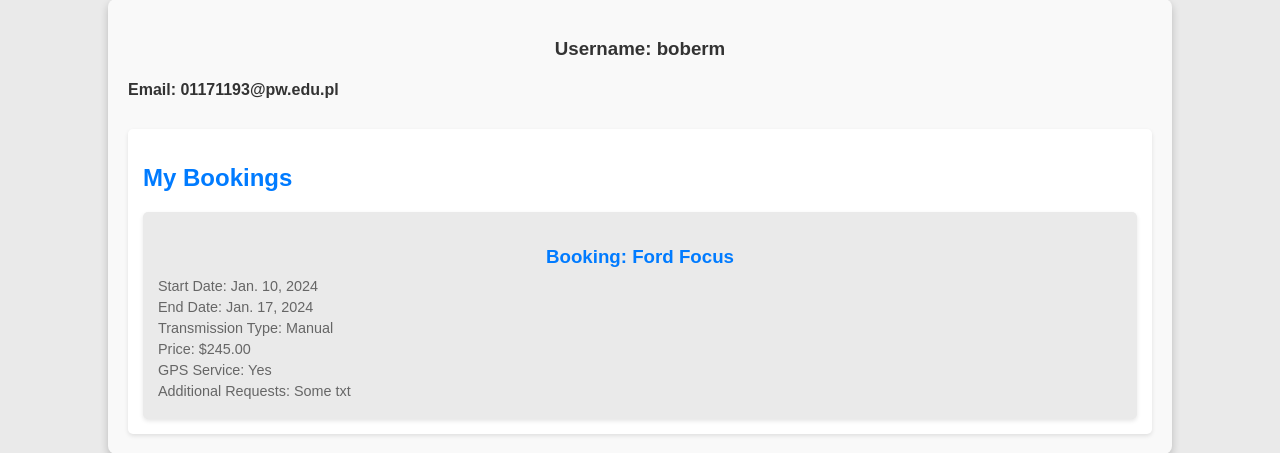
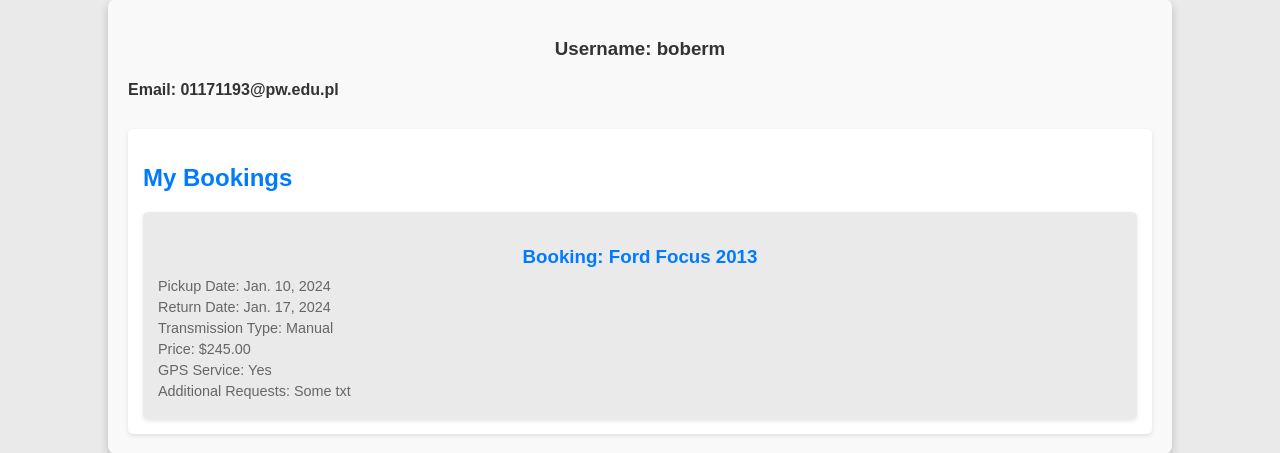
Before and after one commit to Bober123713/WebAppsDjangoProject, a Django app: page /register/profile/ in a window 1280 px wide. Shown: the part 124-577 px from the top of the page. Run offline with Django 5.2, Linux system fonts and the light colour scheme; a user stored in the database is signed in; data comes from the database, SQL or seed files in the repository.

Commit message:
Proper naming in booking display

```diff
--- a/Accounts/templates/user_profile.html
+++ b/Accounts/templates/user_profile.html
@@ -16,9 +16,9 @@
         <div class="bookings">
             {% for booking in user.booking_set.all %}
                 <div class="booking">
-                    <h3>Booking: {{ booking.car.make }} {{ booking.car.model }}</h3>
-                    <p>Start Date: {{ booking.start_date }}</p>
-                    <p>End Date: {{ booking.end_date }}</p>
+                    <h3>Booking: {{ booking.car.make }} {{ booking.car.model }} {{ booking.car.year_of_production }}</h3>
+                    <p>Pickup Date: {{ booking.start_date }}</p>
+                    <p>Return Date: {{ booking.end_date }}</p>
                     <p>Transmission Type: {{ booking.transmission_type }}</p>
                     <p>Price: ${{ booking.price }}</p>
                     {% if booking.gps_service %}
```
